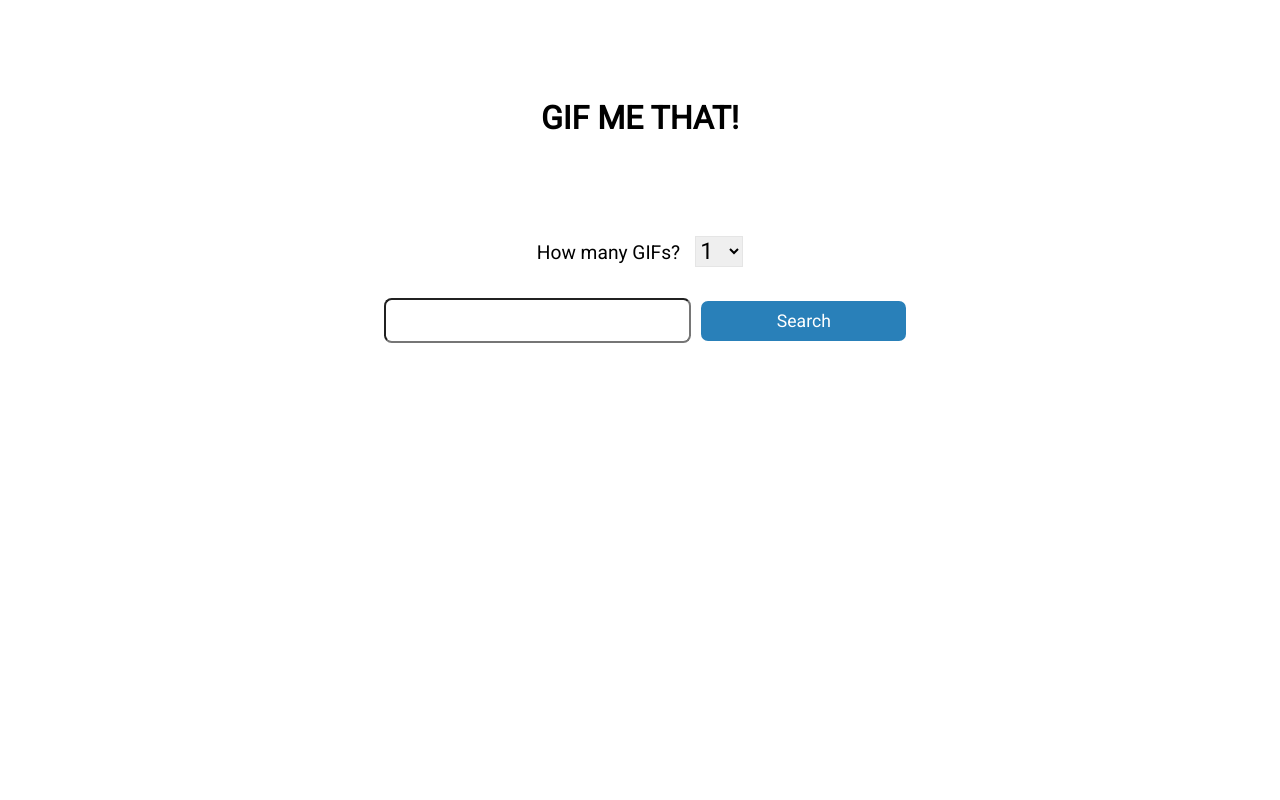
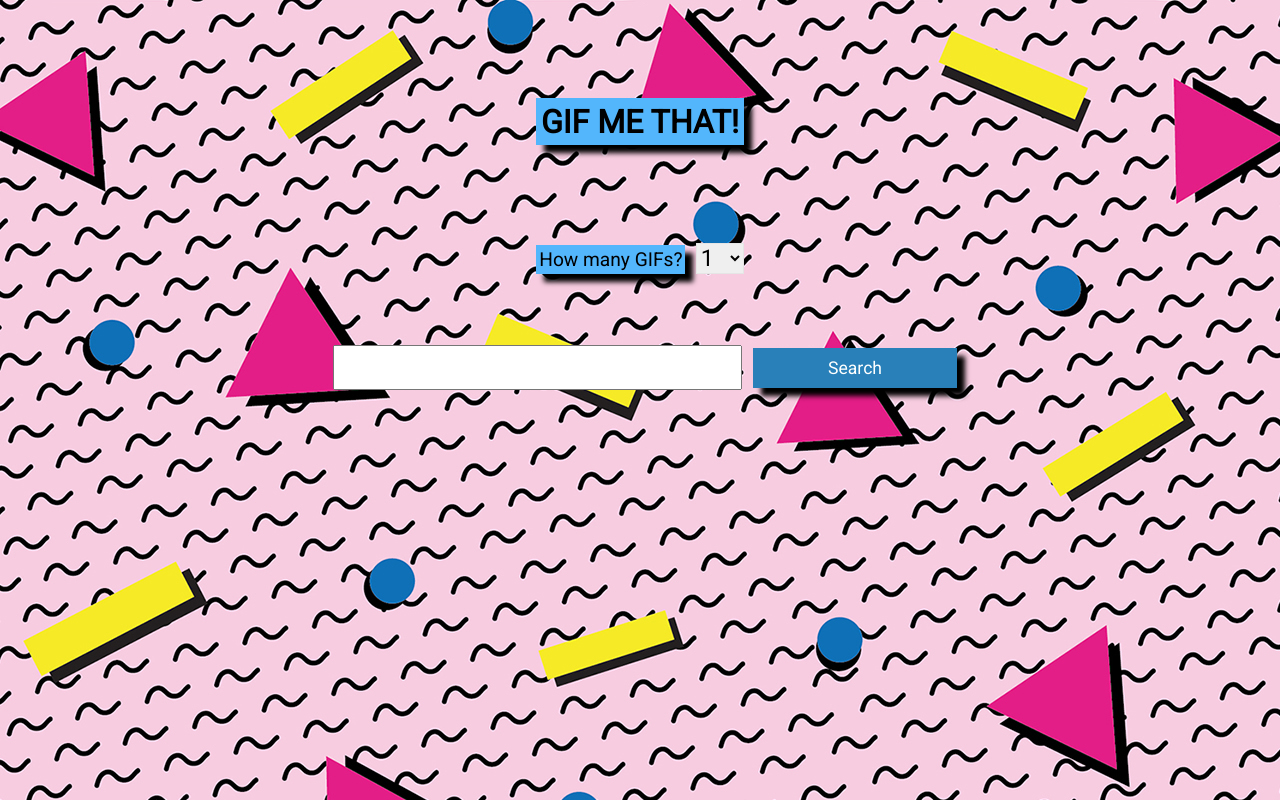
Before and after one commit to shellytang/gif-me-that, a React app: page / in a window 1280 px wide. Built offline with nearby package versions, Linux system fonts and the light colour scheme.

Commit message:
redid styling for 90s theme and added tacky/awesome background img

```diff
--- a/package.json
+++ b/package.json
@@ -13,6 +13,7 @@
     "eslint": "^4.7.2",
     "eslint-plugin-react": "^7.3.0",
     "extract-text-webpack-plugin": "^3.0.0",
+    "file-loader": "^0.11.2",
     "html-webpack-plugin": "^2.30.1",
     "node-sass": "^4.5.3",
     "raw-loader": "^0.5.1",
--- a/src/component/app/index.js
+++ b/src/component/app/index.js
@@ -26,7 +26,7 @@ class App extends React.Component {
 
     axios.get(`${API_URL}/search?q=${term}&api_key=${__API_KEY__}&offset=${random}&limit=${amount}`)
       .then(res => {
-        console.log('request success', res.data.data);
+        // console.log('request success', res.data.data);
         if(res.data.data.length === 0) {
           this.setState({
             results: null,
@@ -44,15 +44,14 @@ class App extends React.Component {
   render() {
     return (
       <main>
-        <h1>GIF ME THAT!</h1>
+        <h1><span>GIF ME THAT!</span></h1>
         <SearchBar handleSearch={this.gifSearch} />
         {renderIf(this.state.results,
           <GifList gifList={this.state.results}/>)
         }
         {renderIf(this.state.searchError,
-          <p>{this.state.searchError}</p>
+          <p><span>{this.state.searchError}</span></p>
         )}
-
       </main>
     );
   }
--- a/src/component/search-bar/index.js
+++ b/src/component/search-bar/index.js
@@ -43,7 +43,7 @@ class SearchBar extends React.Component {
     return (
       <form onSubmit={this.handleSubmit} className='form'>
         <div className='gifNumber'>
-          <label>How many GIFs? </label>
+          <label><span>How many GIFs?</span></label>
           <select
             name='amount' value={this.state.amount}
             onChange={this.handleChange}>
--- a/src/style/main.scss
+++ b/src/style/main.scss
@@ -7,25 +7,42 @@
     font-family: 'Roboto', sans-serif;
 }
 
+body {
+  background-image: url(../img/background.jpg);
+  z-index: -1;
+}
+
 main {
   width: 80%;
   margin: 0 10%;
 }
 
+.title {
+  outline: 2px solid blue;
+}
+
 h1 {
+  margin-top: 10%;
   text-align: center;
-  margin-top: 5%;
-  padding: 1.5em;
+  z-index: 1;
+
+}
+
+span {
+  background-color: #53b6fc;
+  padding: .15em;
+  box-shadow: 8px 8px 5px #000;
 }
 
 p {
   font-size: 1.2em;
-  margin-top: 5%;
+  margin-top: 7%;
   text-align: center;
 }
 
 .form {
   text-align: center;
+  margin-top: 10%;
 }
 
 select {
@@ -35,9 +52,8 @@ select {
 }
 
 input[type=text] {
-  width: 30%;
+  width: 40%;
   font-size: 1.2em;
-  border-radius: .4em;
   padding: .85%;
   margin-left: 1%;
 }
@@ -48,7 +64,7 @@ input[type=text] {
 }
 
 .gifSearch {
-  margin-top: 3%;
+  margin-top: 7%;
 }
 
 button {
@@ -56,7 +72,7 @@ button {
   color: white;
   width: 20%;
   font-size: 1.1em;
-  border-radius: .4em;
+  box-shadow: 8px 8px 5px #000;
   margin-left: 1%;
   padding: 1%;
   border: none;
--- a/webpack.config.js
+++ b/webpack.config.js
@@ -36,6 +36,19 @@ module.exports = {
         test: /\.scss$/,
         loader: ExtractPlugin.extract(['css-loader','sass-loader']),
       },
+      {
+        test: /\.(jpg|jpeg|gif|png|tiff|svg)$/,
+        exclude: /\.icon.svg$/,
+        use: [
+          {
+            loader: 'url-loader',
+            options: {
+              limit: 60000,
+              name: 'img/[name].[ext]',
+            },
+          },
+        ],
+      },
     ],
   },
 };
```
Also changed, not shown: src/img/background.jpg (added), src/img/background2.jpg (added), 1 other file.
